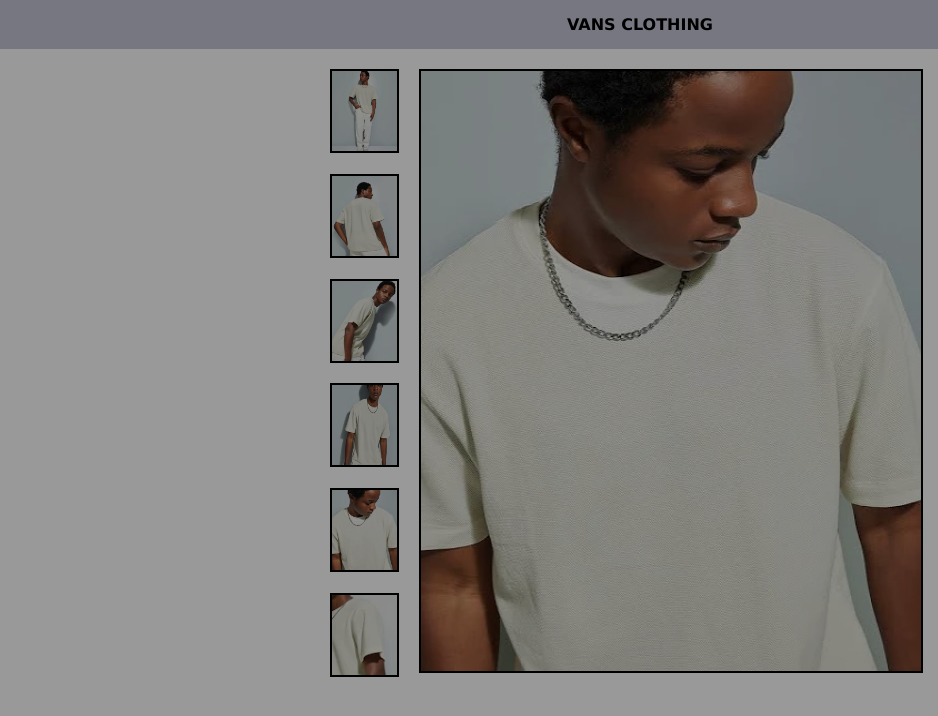
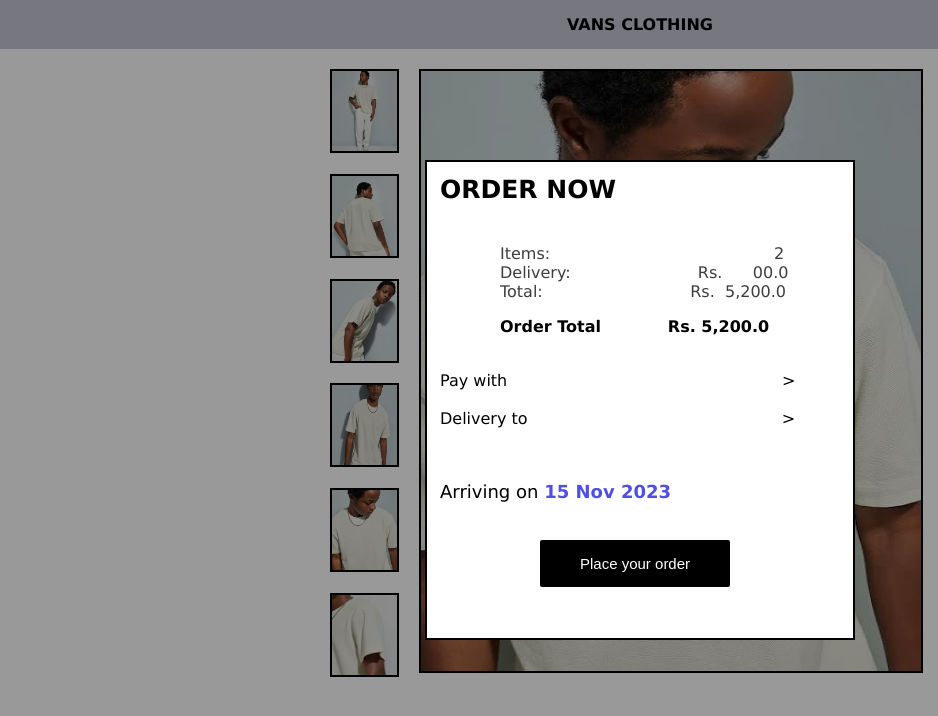
Before and after one commit to vandita-satarde/Product-Preview, a plain HTML site: page index.html in a window 1280 px wide. Shown: the full height of the page, 0-938 px from the left. Drawn offline with Linux system fonts and the light colour scheme.

Commit message:
dialog box made

```diff
--- a/index.html
+++ b/index.html
@@ -34,7 +34,27 @@
     </div>
 
     <div class="overlay">
-
+        <div class="pop-up">
+            <form>
+                <b style="font-size: 25px;">ORDER NOW</b>
+                <div class="price-d">
+                    <p style="color: rgb(62, 61, 61);">
+                        Items:&nbsp; &nbsp; &nbsp; &nbsp; &nbsp; &nbsp; &nbsp; &nbsp; &nbsp; &nbsp; &nbsp; &nbsp; &nbsp; &nbsp; &nbsp; &nbsp; &nbsp; &nbsp; &nbsp; &nbsp; &nbsp;&nbsp; &nbsp;2
+                        <br/>Delivery:&nbsp; &nbsp; &nbsp; &nbsp; &nbsp; &nbsp; &nbsp; &nbsp; &nbsp; &nbsp; &nbsp;&nbsp; &nbsp;&nbsp;Rs.&nbsp; &nbsp; &nbsp; 00.0
+                        <br/>Total: &nbsp; &nbsp; &nbsp; &nbsp; &nbsp; &nbsp; &nbsp; &nbsp; &nbsp; &nbsp;&nbsp; &nbsp; &nbsp; &nbsp; &nbsp;Rs.&nbsp; 5,200.0
+                    </p>
+                    <b>Order Total&nbsp; &nbsp; &nbsp; &nbsp;&nbsp;&nbsp; &nbsp; Rs.&nbsp;5,200.0</b>
+                </div>
+                <br/>
+                <p>
+                    Pay with &nbsp; &nbsp; &nbsp; &nbsp; &nbsp;&nbsp; &nbsp; &nbsp; &nbsp; &nbsp; &nbsp; &nbsp; &nbsp; &nbsp; &nbsp; &nbsp; &nbsp; &nbsp; &nbsp; &nbsp; &nbsp; &nbsp; &nbsp; &nbsp; &nbsp; &nbsp; &nbsp; >
+                    <br/><br/>Delivery to &nbsp; &nbsp; &nbsp; &nbsp; &nbsp;&nbsp; &nbsp; &nbsp; &nbsp; &nbsp; &nbsp; &nbsp; &nbsp; &nbsp; &nbsp; &nbsp; &nbsp; &nbsp; &nbsp; &nbsp; &nbsp; &nbsp; &nbsp; &nbsp; &nbsp; >
+                </p>
+                <br/>
+                <p style="font-size: 18px;">Arriving on <b  style="color: rgb(79, 79, 226);">15 Nov 2023</b></p>
+                <button class="btn-order">Place your order</button>
+            </form>
+        </div>
     </div>
 
 
--- a/style.css
+++ b/style.css
@@ -85,4 +85,34 @@ body{
     left: 0;
     width: 100%;
     height: 100%;
+    display: flex;
+    justify-content: center;
+    align-items: center;
 }
+
+.pop-up{
+    background-color: white;
+    height: 450px;
+    width: 400px;
+    padding: 13px;
+    border: 2px solid black;
+}
+
+.price-d{
+    margin: 40px 0 0 60px;
+}
+
+.btn-order{
+    padding: 15px 40px;
+    margin: 20px 100px 0 100px;
+    font-size: 15px;
+    border: none;
+    background-color: black;
+    color: white;
+    border-radius: 2px;
+    cursor: pointer;
+}
+
+.btn-order:hover{
+    background-color: rgb(72, 71, 71);
+}
```
